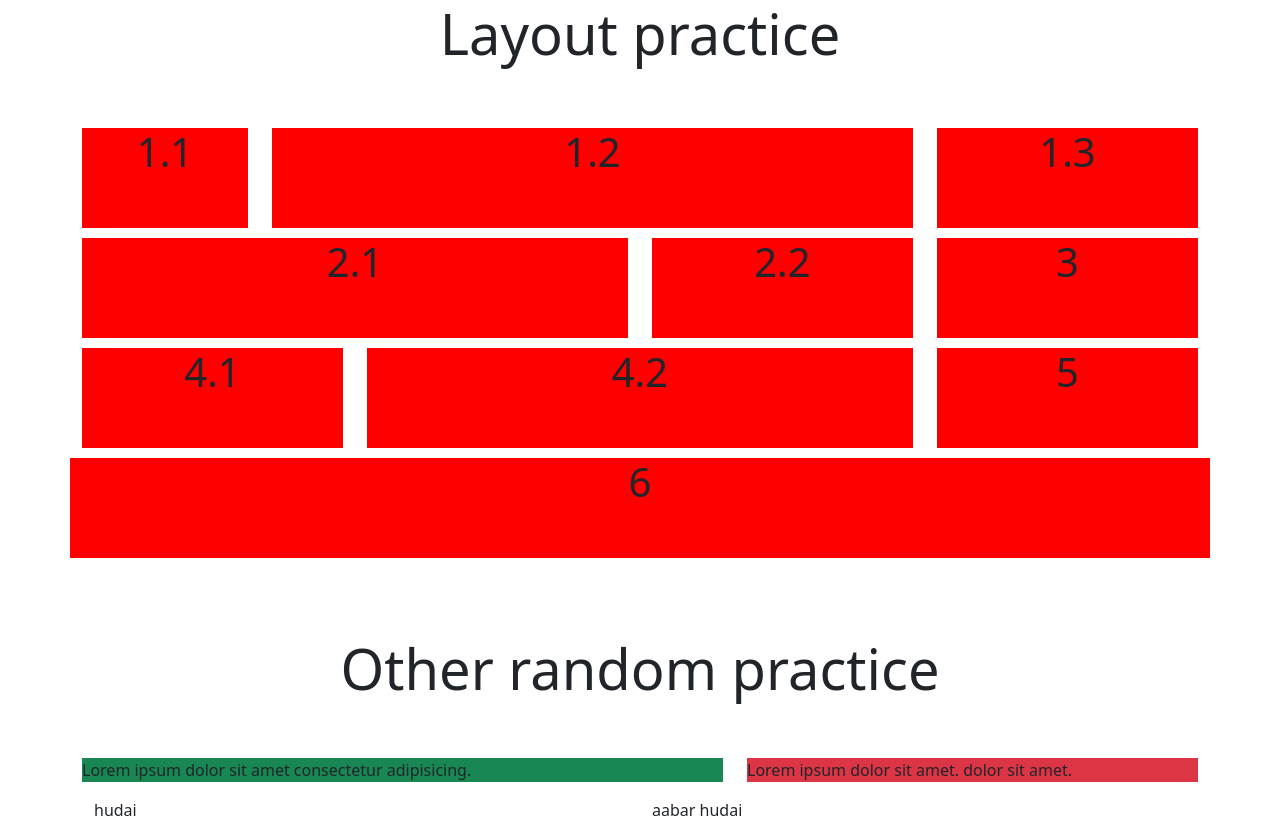
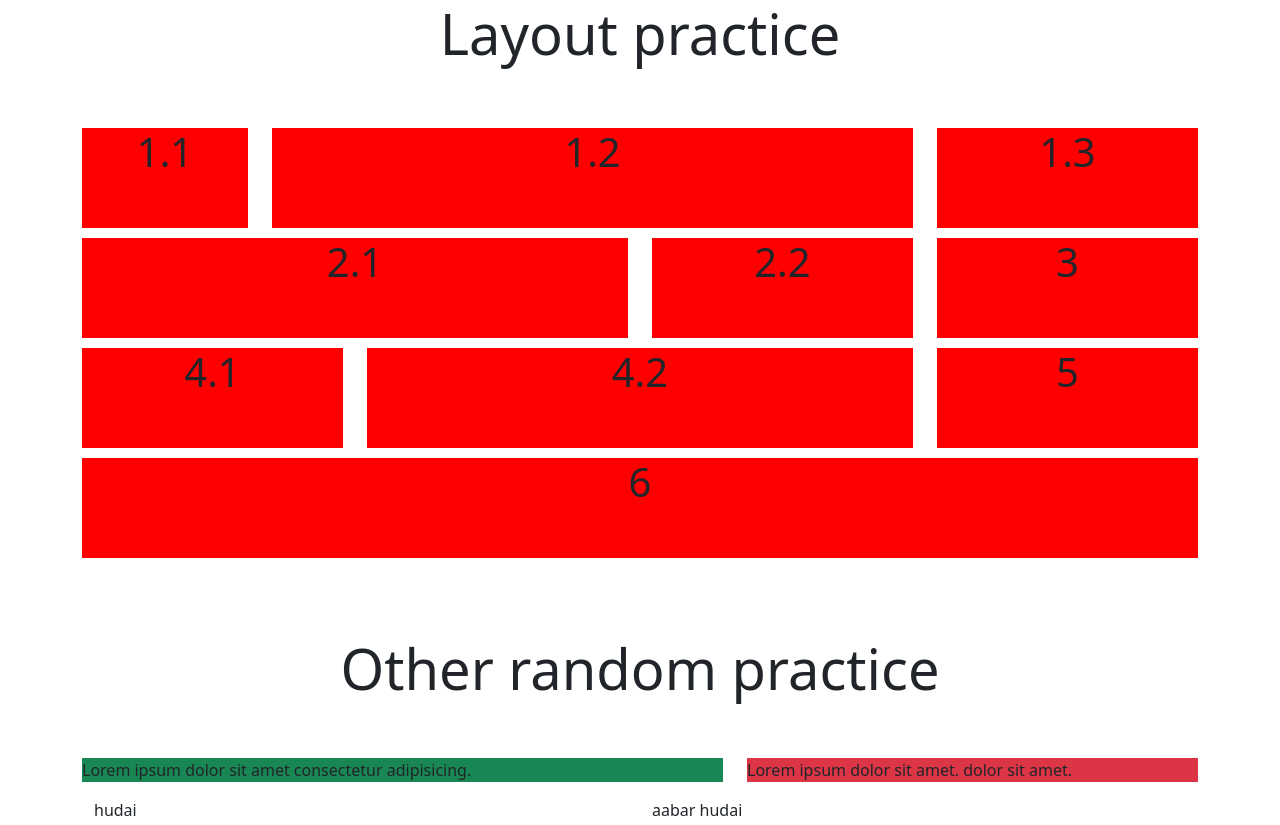
Before and after one commit to anon-habib/bs-practice, a plain HTML site: page index.html in a window 1280 px wide. Shown: the top 825 px of the page. Drawn offline with Linux system fonts and the light colour scheme.

Commit message:
Update index.html

```diff
--- a/index.html
+++ b/index.html
@@ -117,8 +117,8 @@
     <section class="footer">
         <div class="container">
             <div class="row">
-                <div class="box">
-                    <h1>6</h1>
+                <div class="col">
+                    <div class="box"><h1>6</h1></div>
                 </div>
             </div>
         </div>
```
